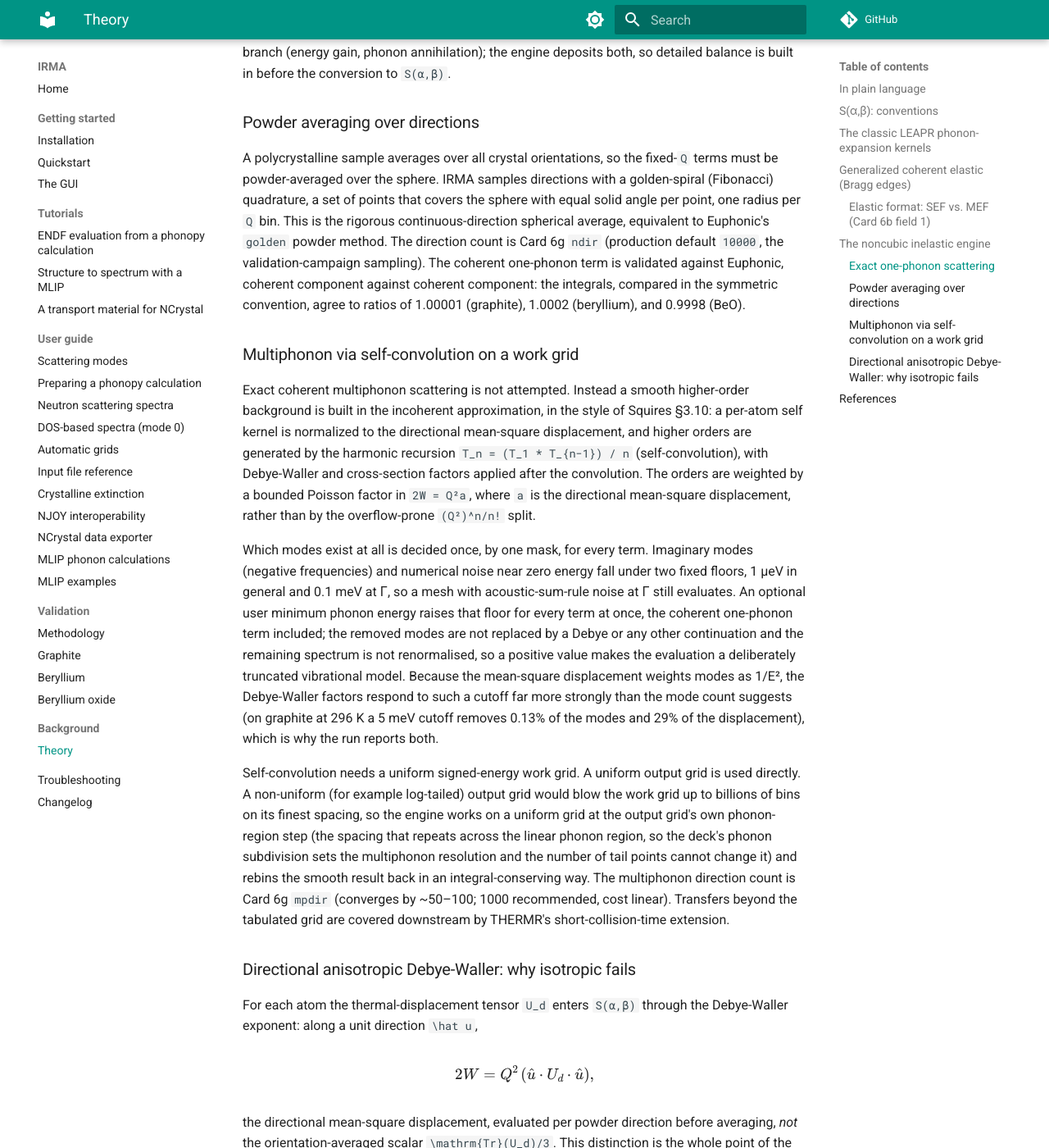
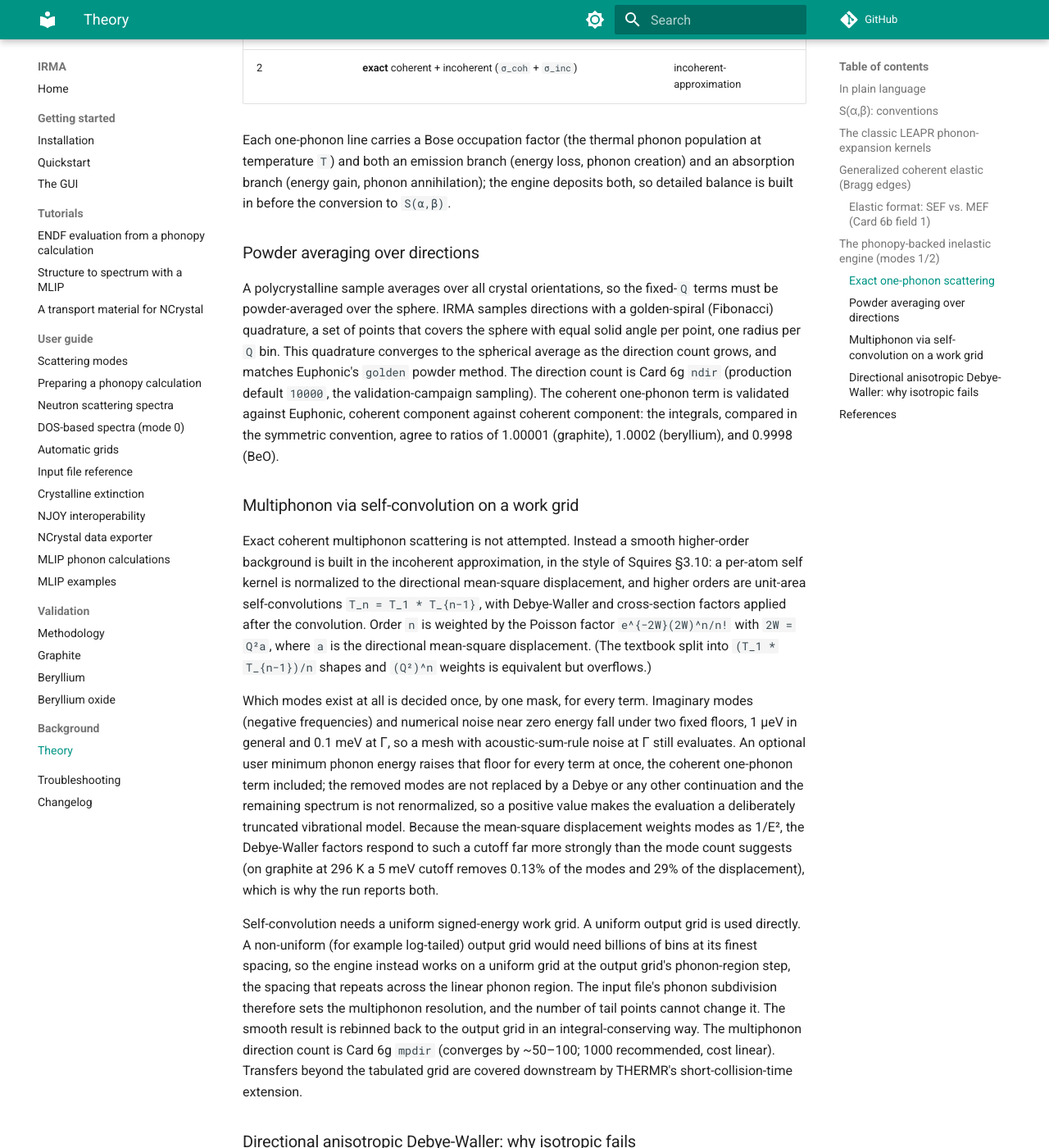
Before and after one commit to ramic-k/IRMA, an MkDocs documentation site: the page built from docs/theory.md, in a window 1280 px wide and 1400 px high, scrolled down 6067 px. Shown: the whole window at 82% size. Built offline with MkDocs 1.6.1 and Material for MkDocs 9.7.7, drawn with Linux system fonts in a browser that asks for light colours; comment, search, counter and statistics services are not loaded; some of the changed text lies outside the part shown.

Commit message:
docs/theory.md: multiphonon weights, Debye-Waller figure claims, wording
The multiphonon text applied 1/n twice (a /n recursion plus the Poisson
1/n!); the orders are unit-area self-convolutions weighted only by the
Poisson factor. The graphite suppression numbers are the released
OCLIMAX first-order-DW ratios, not an isotropic run; mode 0 shows the
roll-off at a different magnitude and also differs in the one-phonon
term; the caption now says each curve is divided by mode 2. Grouping
keeps cumulative S exact at bin boundaries only. The exact matches are
fresh NJOY2016.78 tapes (no D2 evaluation); slogans, a metaphor, the
'rigorous' quadrature claim and the long work-grid sentence are
rewritten; one spelling of Ramic (Ramić) and US spelling.

Claude-Session: https://claude.ai/code/session_01C2iC5HyRUuJ3FeKVVSE61G

```diff
--- a/docs/theory.md
+++ b/docs/theory.md
@@ -2,15 +2,15 @@
 
 IRMA evaluates the thermal scattering response of a material as the thermal
 scattering law `S(α,β)`, a tabulated function of momentum and energy transfer,
-and writes it to ENDF-6 File 7. This page collects the physics behind that
-sentence, in just enough depth to read the rest of the manual with confidence.
+and writes it to ENDF-6 File 7. This page summarizes the physics behind that
+sentence.
 IRMA is a Python reimplementation and generalization of the LEAPR module of
-NJOY2016: the classic phonon-expansion kernels are reproduced faithfully
-(validated against published NJOY tapes), and on top of them IRMA adds a
+NJOY2016: the classic phonon-expansion kernels are ported from LEAPR
+(validated against NJOY tapes), and on top of them IRMA adds a
 generalized coherent-elastic (Bragg-edge) treatment for any crystal and an
-exact one-phonon inelastic treatment for noncubic crystals, driven by phonopy
+exact one-phonon inelastic treatment for any crystal, driven by phonopy
 eigenvectors. If you already know LEAPR, the first half of the page is
-familiar ground and the noncubic sections are the new material.
+familiar ground and the generalized-elastic and mode-1/2 sections are the new material.
 
 ## In plain language
 
@@ -60,7 +60,7 @@ symmetric convention obeys detailed balance explicitly (the thermodynamic
 relation that fixes the ratio of up-scatter to down-scatter at a given
 temperature) and is even in `β`. The asymmetric (sometimes "script-S")
 convention folds the `exp(−β/2)` Boltzmann factor in, so the two sides of `β`
-differ. IRMA's noncubic engine builds the physical, energy-loss (down-scatter)
+differ. IRMA's mode-1/2 engine builds the physical, energy-loss (down-scatter)
 side and stores a downscatter-side asymmetric table,
 
 $$
@@ -204,19 +204,20 @@ incoherent contribution, carries the coherent elastic (`LTHR=1`, scaled by
 for) that is not the DC atom gets incoherent elastic (`LTHR=2`) with the DC
 atom's incoherent strength redistributed onto it (Eq. 26).
 
-For materials whose high-energy region carries a very dense forest of Bragg
-edges, optional edge grouping (ENDF-102 §7.2.2; Card 6b fields 5–6) merges
-the steps above a threshold energy into `bins_per_decade` log-uniform bins
-with structure-factor-weighted placement. The merge is mass-conserving:
-cumulative `S` and the total cross section are preserved. It is off by
-default.
+For materials with many closely spaced high-energy Bragg edges, optional
+edge grouping (ENDF-102 §7.2.2; Card 6b fields 5–6) merges the steps above
+a threshold energy into `bins_per_decade` log-uniform bins with
+structure-factor-weighted placement. The cumulative `S` stays exact at each
+bin boundary; within a bin the edges become one step, so the pointwise
+cross section changes slightly, and more at temperatures away from the
+first. The run prints the per-temperature error. It is off by default.
 
-## The noncubic inelastic engine
+## The phonopy-backed inelastic engine (modes 1/2)
 
-Cubic crystals have an isotropic Debye-Waller factor, so the legacy
-scalar-DOS expansion (`inelastic_mode = 0`) is adequate. Anisotropic crystals
+Cubic crystals have an isotropic Debye-Waller factor, so the scalar-DOS
+phonon expansion (`inelastic_mode = 0`) is adequate. Anisotropic crystals
 do not: the mean-square displacement is a tensor, and treating it as a scalar
-mis-suppresses high-`Q` scattering. IRMA's noncubic engine
+mis-suppresses high-`Q` scattering. IRMA's mode-1/2 engine
 (`irma/core/noncubic_engine.py`, `inelastic_mode = 1/2`) builds the inelastic
 `S(α,β)` directly from phonopy eigenvectors and frequencies and keeps the
 directional information throughout.
@@ -257,8 +258,8 @@ A polycrystalline sample averages over all crystal orientations, so the
 fixed-`Q` terms must be powder-averaged over the sphere. IRMA samples
 directions with a golden-spiral (Fibonacci) quadrature, a set of points that
 covers the sphere with equal solid angle per point, one radius per `Q` bin.
-This is the rigorous continuous-direction spherical average, equivalent to
-Euphonic's `golden` powder method. The direction count is Card 6g `ndir`
+This quadrature converges to the spherical average as the direction count
+grows, and matches Euphonic's `golden` powder method. The direction count is Card 6g `ndir`
 (production default `10000`, the validation-campaign sampling). The coherent
 one-phonon term is validated against Euphonic, coherent component against
 coherent component: the integrals, compared in the symmetric convention,
@@ -270,12 +271,13 @@ agree to ratios of 1.00001 (graphite), 1.0002 (beryllium), and 0.9998
 Exact coherent multiphonon scattering is not attempted. Instead a smooth
 higher-order background is built in the incoherent approximation, in the
 style of Squires §3.10: a per-atom self kernel is normalized to the
-directional mean-square displacement, and higher orders are generated by the
-harmonic recursion `T_n = (T_1 * T_{n−1}) / n` (self-convolution), with
-Debye-Waller and cross-section factors applied after the convolution. The
-orders are weighted by a bounded Poisson factor in `2W = Q²a`, where `a` is
-the directional mean-square displacement, rather than by the overflow-prone
-`(Q²)^n/n!` split.
+directional mean-square displacement, and higher orders are unit-area
+self-convolutions `T_n = T_1 * T_{n−1}`, with Debye-Waller and
+cross-section factors applied after the convolution. Order `n` is weighted
+by the Poisson factor `e^{−2W}(2W)^n/n!` with `2W = Q²a`, where `a` is the
+directional mean-square displacement. (The textbook split into
+`(T_1 * T_{n−1})/n` shapes and `(Q²)^n` weights is equivalent but
+overflows.)
 
 Which modes exist at all is decided once, by one mask, for every term.
 Imaginary modes (negative frequencies) and numerical noise near zero energy
@@ -283,7 +285,7 @@ fall under two fixed floors, 1 µeV in general and 0.1 meV at Γ, so a mesh
 with acoustic-sum-rule noise at Γ still evaluates. An optional user minimum
 phonon energy raises that floor for every term at once, the coherent
 one-phonon term included; the removed modes are not replaced by a Debye or
-any other continuation and the remaining spectrum is not renormalised, so a
+any other continuation and the remaining spectrum is not renormalized, so a
 positive value makes the evaluation a deliberately truncated vibrational
 model. Because the mean-square displacement weights modes as 1/E², the
 Debye-Waller factors respond to such a cutoff far more strongly than the
@@ -292,12 +294,12 @@ the modes and 29% of the displacement), which is why the run reports both.
 
 Self-convolution needs a uniform signed-energy work grid. A uniform output
 grid is used directly. A non-uniform (for example log-tailed) output grid
-would blow the work grid up to billions of bins on its finest spacing, so the
-engine works on a uniform grid at the output grid's own phonon-region step
-(the spacing that repeats across the linear phonon region, so the deck's
-phonon subdivision sets the multiphonon resolution and the number of tail
-points cannot change it) and rebins the smooth result back in an
-integral-conserving way. The multiphonon direction count is
+would need billions of bins at its finest spacing, so the engine instead
+works on a uniform grid at the output grid's phonon-region step, the spacing
+that repeats across the linear phonon region. The input file's phonon
+subdivision therefore sets the multiphonon resolution, and the number of
+tail points cannot change it. The smooth result is rebinned back to the
+output grid in an integral-conserving way. The multiphonon direction count is
 Card 6g `mpdir` (converges by ~50–100; 1000 recommended, cost linear).
 Transfers beyond the tabulated grid are covered downstream by THERMR's
 short-collision-time extension.
@@ -313,23 +315,24 @@ $$
 
 the directional mean-square displacement, evaluated per powder direction
 before averaging, *not* the orientation-averaged scalar `\mathrm{Tr}(U_d)/3`.
-This distinction is the whole point of the noncubic modes.
+Modes 1 and 2 exist to keep this directional factor.
 
 Replacing the tensor with its trace-averaged
 scalar applies one suppression to every direction, and for a strongly
 anisotropic crystal the exact directional factor and the isotropic one
 diverge at high `Q`. In graphite (`W_c/W_ab ≈ 6.6`, the ratio of
-out-of-plane to in-plane Debye-Waller exponents) the isotropically averaged
-one-phonon `S` is suppressed by a factor of about 2 at `Q = 20 1/Å` and about
-4×10⁶ at `Q = 50 1/Å` relative to IRMA's exact directional powder average,
-for the constant-energy cut at E ≈ 2 meV (the figure below). This is not a
-numerical artifact: IRMA's own `inelastic_mode = 0` (isotropic Debye-Waller)
-reproduces the isotropic roll-off; the Debye-Waller treatment is the only
-difference between the two runs. Use
-`inelastic_mode = 2` for anisotropic crystals.
+out-of-plane to in-plane Debye-Waller exponents), the released OCLIMAX,
+which uses a first-order approximation for the anisotropic Debye-Waller
+factor, is suppressed relative to IRMA's exact directional powder average
+by a factor of about 2 at `Q = 20 1/Å` and about 4×10⁶ at `Q = 50 1/Å`,
+for the constant-energy cut at E ≈ 2 meV (the figure below). IRMA's own
+`inelastic_mode = 0` (isotropic Debye-Waller) shows the same qualitative
+roll-off at a different magnitude; mode 0 also differs from mode 2 in the
+one-phonon term itself, which it builds in the incoherent approximation
+from a scalar DOS. Use `inelastic_mode = 2` for anisotropic crystals.
 
 ![Directional vs isotropic Debye-Waller attenuation in the graphite one-phonon
-S at E ≈ 2 meV: the computed curves on top, isotropic-to-directional ratios below](assets/validation/graphite/fig_graphite_dw_directional.png)
+S at E ≈ 2 meV: the computed curves on top, each curve divided by IRMA mode 2 below](assets/validation/graphite/fig_graphite_dw_directional.png)
 
 ## References
 
```
Also changed, not shown: other parts of docs/theory.md (+12 -12 lines).
